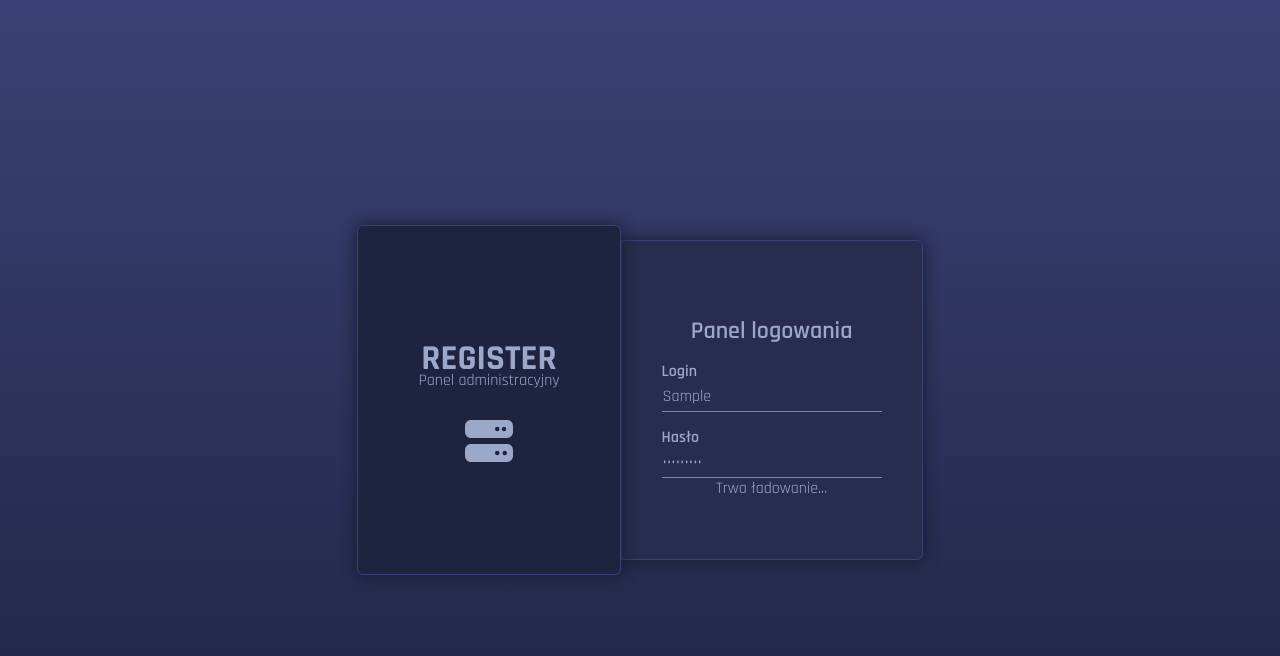
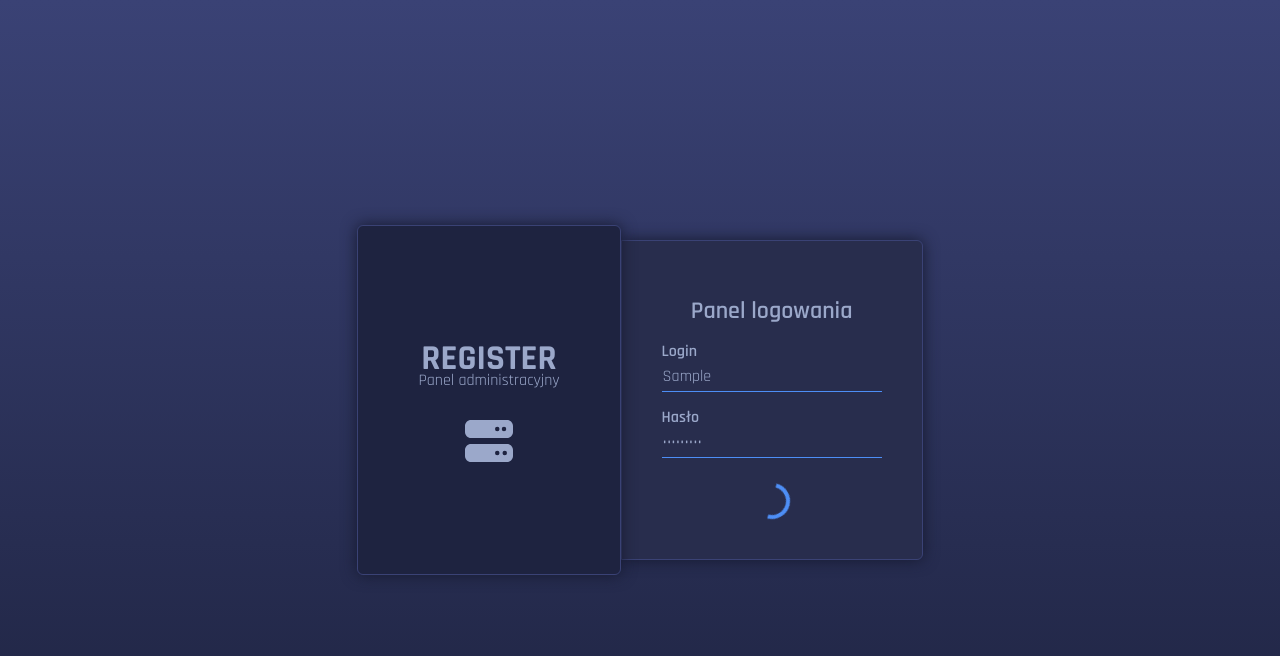
Before and after one commit to Maciej86/register-frontend, a React (Create React App) app: page / in a window 1280 px wide. Both pictures are taken after typing "Sample", "Sample123" into the empty fields and a click on the button "Zaloguj". Shown: the top 656 px of the page. Built offline with nearby package versions, Linux system fonts and the light colour scheme; no server answers.

Commit message:
Created a loading animation

```diff
--- a/src/common/Loader/index.js
+++ b/src/common/Loader/index.js
@@ -0,0 +1,9 @@
+import { Spin } from "./styled";
+
+export const Loader = ({
+  size = "30px",
+  border = "4px",
+  margin = "25px auto 0 auto",
+}) => {
+  return <Spin size={size} border={border} margin={margin}></Spin>;
+};
--- /dev/null
+++ b/src/common/Loader/styled.js
@@ -0,0 +1,23 @@
+import styled from "styled-components";
+import { color } from "../../core/css/theme";
+
+export const Spin = styled.div`
+  width: ${({ size }) => size};
+  height: ${({ size }) => size};
+  margin: ${({ margin }) => margin};
+  border: ${({ border }) => border} solid rgba(0, 0, 0, 0);
+  border-left: ${({ border }) => border} solid ${color.info};
+  border-bottom: ${({ border }) => border} solid ${color.info};
+  border-radius: 50%;
+  animation: spin 0.6s infinite linear;
+
+  @keyframes spin {
+    0% {
+      transform: rotate(0deg);
+    }
+
+    100% {
+      transform: rotate(360deg);
+    }
+  }
+`;
--- a/src/features/Login/index.js
+++ b/src/features/Login/index.js
@@ -17,6 +17,7 @@ import {
   FormInput,
   FormButton,
 } from "./styled";
+import { Loader } from "../../common/Loader";
 
 export const PanelLogin = () => {
   const { onSubmitLoginUser, refLoginUser, refPasswordUser } = useLoginUser();
@@ -53,7 +54,11 @@ export const PanelLogin = () => {
                   id="password"
                 />
               </FormBox>
-              {statusLogin ? "Trwa ładowanie..." : <FormButton type="submit">Zaloguj</FormButton>}
+              {statusLogin ? (
+                <Loader size="36px" border="4px" margin="25px auto 0 auto" />
+              ) : (
+                <FormButton type="submit">Zaloguj</FormButton>
+              )}
             </form>
           </WrapperForm>
         </ConteinerRight>
```
